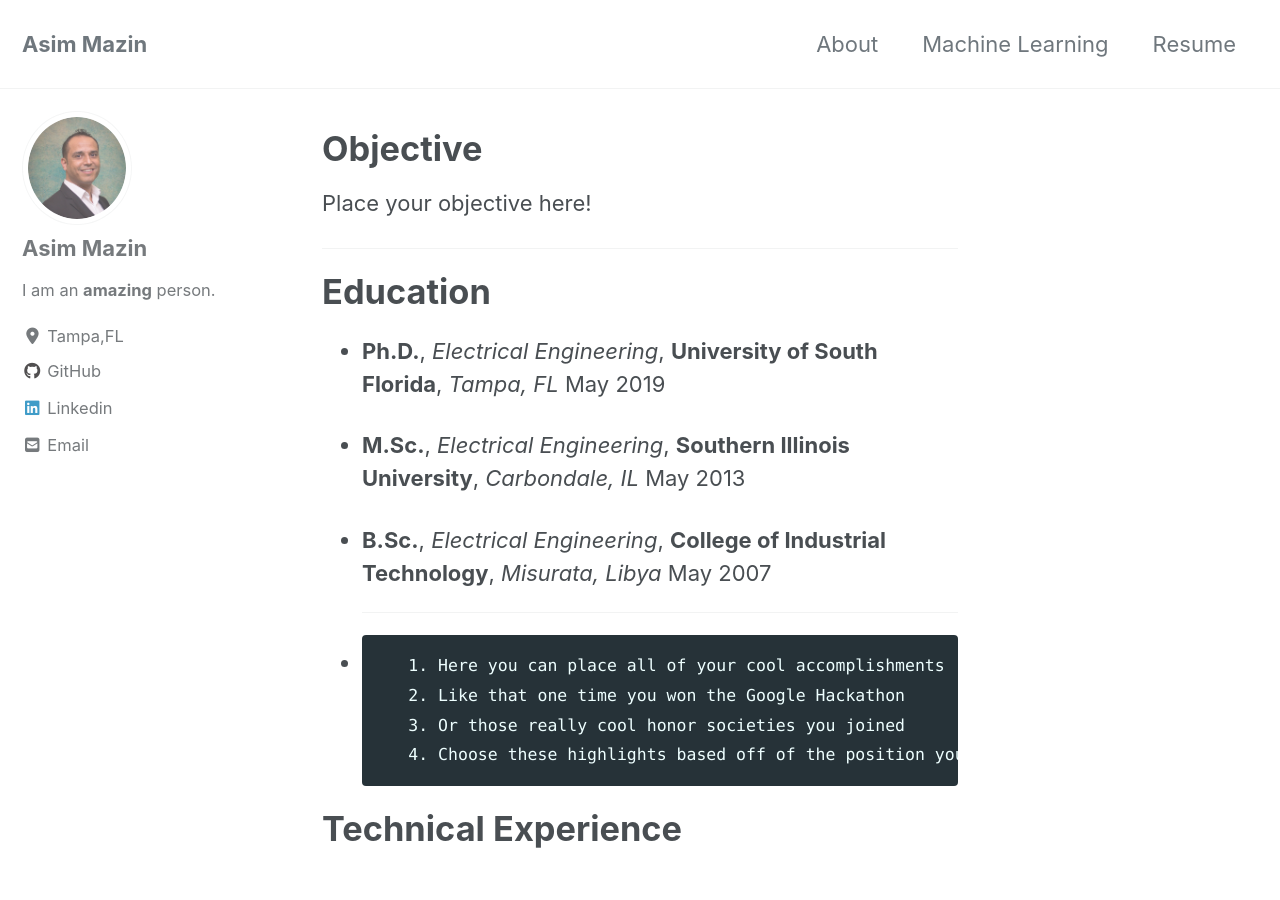
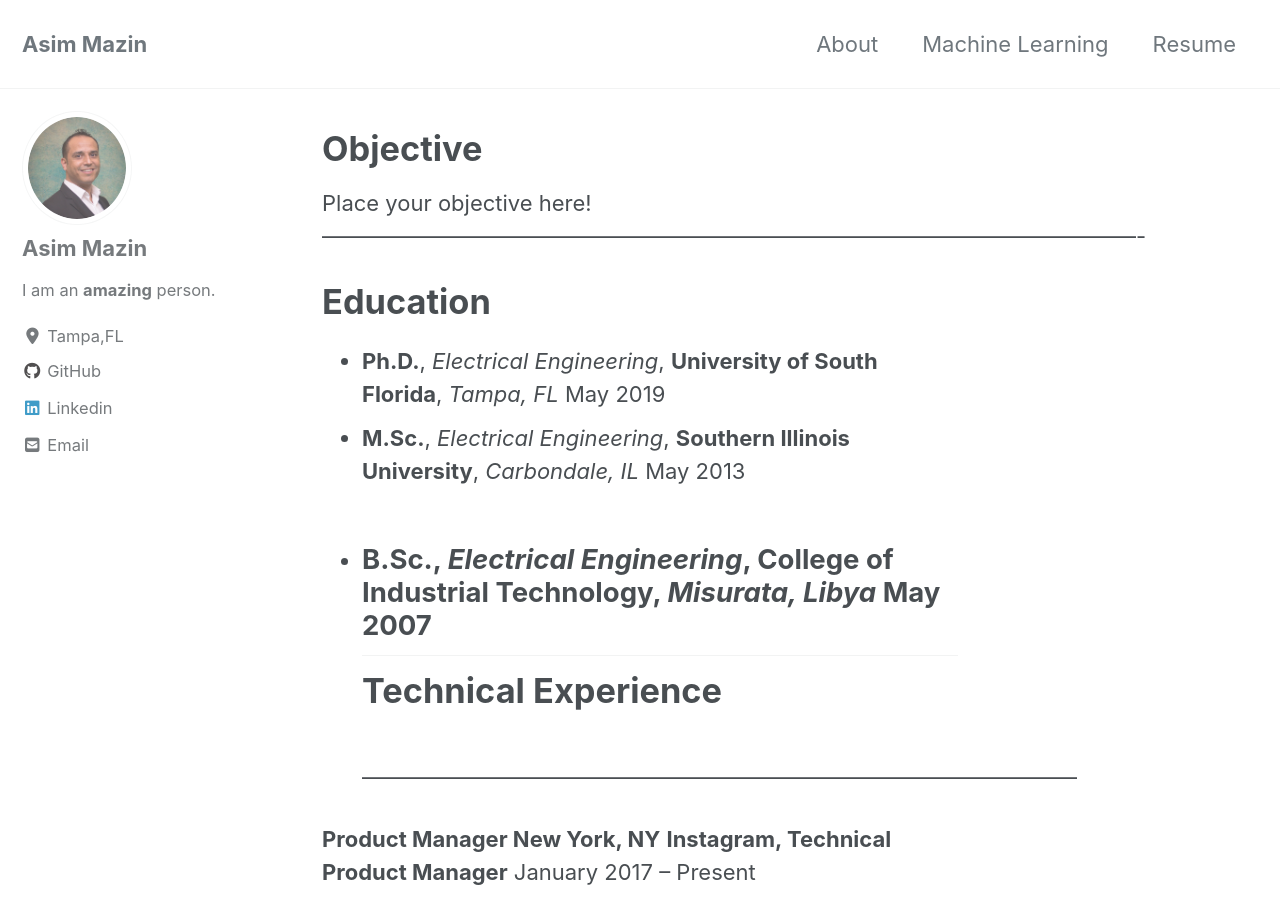
Before and after one commit to AsimMazin/Asimmazin.github.io, a Jekyll site: the page built from _pages/Resume.md, in a window 1280 px wide and 900 px high. Built offline with Jekyll 4.4.1, drawn with Linux system fonts in a browser that asks for light colours; cached includes are drawn as plain includes; nearby versions of some CDN libraries.

Commit message:
New Modification

```diff
--- a/_pages/Resume.md
+++ b/_pages/Resume.md
@@ -7,22 +7,12 @@ permalink: /Resume/
 
 # Objective
 Place your objective here!
-
-- - - - - - - - - - - - - - - - - - - - - - - - - - - - - - - - - - - - - - - -
+----------------------------------------------------------------------------------------------------------------
 # Education
-
-
 - **Ph.D.**, *Electrical Engineering*, **University of South Florida**, *Tampa, FL*  May 2019
-
 - **M.Sc.**, *Electrical Engineering*, **Southern Illinois University**, *Carbondale, IL*  May 2013
-
 - **B.Sc.**, *Electrical Engineering*, **College of Industrial Technology**, *Misurata, Libya*    May 2007
-- - - - - - - - - - - - - - - - - - - -
- 1. Here you can place all of your cool accomplishments
- 2. Like that one time you won the Google Hackathon
- 3. Or those really cool honor societies you joined
- 4. Choose these highlights based off of the position you are applying for so you can really shine
-
+----------------------------------------------------------------------------------------------------------------
 # Technical Experience
 <br />
 --------------------------------------------------------------------------------------------------
```
